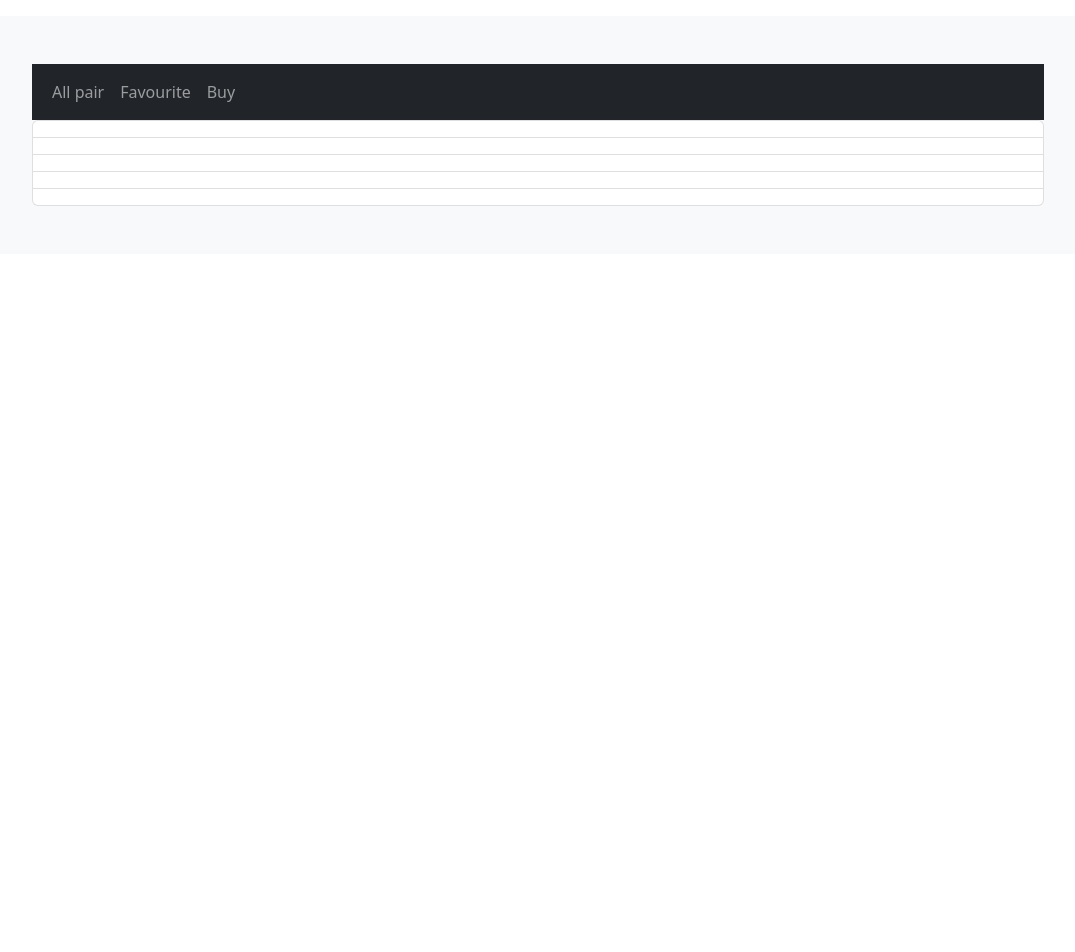
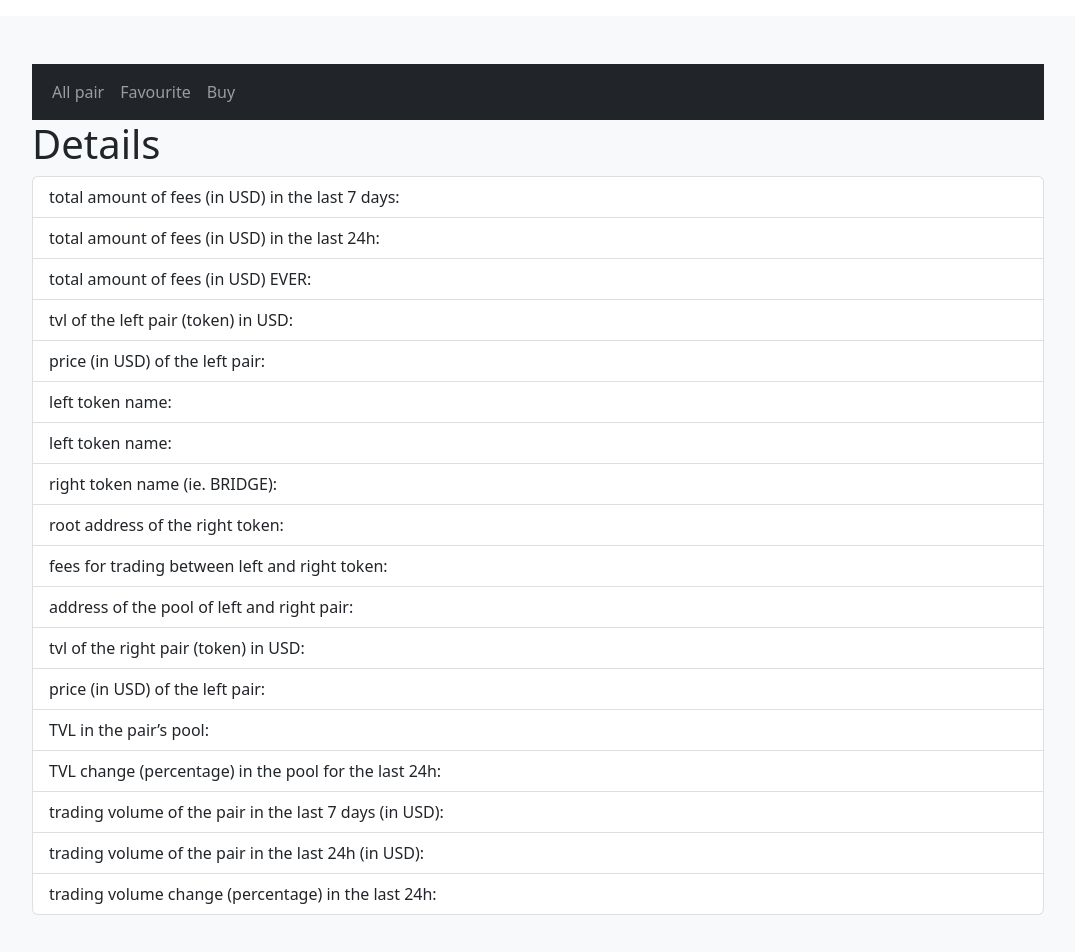
Before and after one commit to julmedvedeva/financial_app, a React (Create React App) app: page /pair in a window 1280 px wide. Shown: the top 952 px of the page, without its empty margins (102-1177 px from the left). Before the commit the page ends 800 px from the top, so only its background shows below. Built offline with nearby package versions, Linux system fonts and the light colour scheme; no server answers.

Commit message:
описала пару (#7)

```diff
--- a/src/PairStore.ts
+++ b/src/PairStore.ts
@@ -1,5 +1,5 @@
 import { observable, action, makeAutoObservable, runInAction } from 'mobx';
-import { buyPair, getPair, getPairDetails, getPairs } from './service/service';
+import { buyPair, getPair, getPairs } from './service/service';
 
 export class PairStore {
   constructor() {
@@ -22,13 +22,30 @@ export class PairStore {
         fee7d: string;
         fee24h: string;
         leftLocked?: string;
-        meta: { base: string; counter: string };
+        feeAllTime?: string;
+        leftPrice?: string;
+        rightLocked?: string;
+        rightPrice?: string;
+        tvl?: string;
+        tvlChange?: string;
+        volume7d?: string;
+        volume24h?: string;
+        volumeChange24h?: string;
+        meta: {
+          base: string;
+          counter: string;
+          baseAddress?: string;
+          counterAddress?: string;
+          fee?: string;
+          lpAddress?: string;
+          poolAddress?: string;
+        };
       }
     | undefined;
 
   @action
   loadPairs = () => {
-    // setTimeout(() => {
+    setTimeout(() => {
       getPairs().then((pairs) => {
         const filterData = (arr: any, query: string, ent: string) => {
           return arr.filter((el: any) => el[ent] === query);
@@ -37,7 +54,7 @@ export class PairStore {
         this.pairs = [...finishAr];
       });
       this.isLoading = false;
-    // }, 5000);
+    }, 1000);
   };
 
   @action buyPairs = () => {
--- a/src/components/Nav.tsx
+++ b/src/components/Nav.tsx
@@ -10,8 +10,8 @@ function Navigate() {
         <Navbar.Collapse id="responsive-navbar-nav">
           <Nav className="me-auto">
             <Nav.Link href="/">All pair</Nav.Link>
-            <Nav.Link href="favourite">Favourite</Nav.Link>
-            <Nav.Link href="form">Buy</Nav.Link>
+            <Nav.Link href="/favourite">Favourite</Nav.Link>
+            <Nav.Link href="/form">Buy</Nav.Link>
           </Nav>
         </Navbar.Collapse>
       </Container>
--- a/src/components/PairItem.tsx
+++ b/src/components/PairItem.tsx
@@ -12,13 +12,75 @@ const PairItem = (props: any) => {
   }, []);
 
   return (
-    <ListGroup>
-      <ListGroupItem>{pairStore.pairLong?.fee7d}</ListGroupItem>
-      <ListGroupItem>{pairStore.pairLong?.fee24h}</ListGroupItem>
-      <ListGroupItem>{pairStore.pairLong?.leftLocked}</ListGroupItem>
-      <ListGroupItem>{pairStore.pairLong?.meta.base}</ListGroupItem>
-      <ListGroupItem>{pairStore.pairLong?.meta.counter}</ListGroupItem>
-    </ListGroup>
+    <>
+      <h1>Details</h1>
+      <ListGroup>
+        <ListGroupItem>
+          total amount of fees (in USD) in the last 7 days:{' '}
+          {pairStore.pairLong?.fee7d}
+        </ListGroupItem>
+        <ListGroupItem>
+          total amount of fees (in USD) in the last 24h:{' '}
+          {pairStore.pairLong?.fee24h}
+        </ListGroupItem>
+        <ListGroupItem>
+          total amount of fees (in USD) EVER: {pairStore.pairLong?.feeAllTime}
+        </ListGroupItem>
+        <ListGroupItem>
+          tvl of the left pair (token) in USD: {pairStore.pairLong?.leftLocked}
+        </ListGroupItem>
+        <ListGroupItem>
+          price (in USD) of the left pair: {pairStore.pairLong?.leftPrice}
+        </ListGroupItem>
+        <ListGroupItem>
+          left token name: {pairStore.pairLong?.meta.base}
+        </ListGroupItem>
+        <ListGroupItem>
+          left token name: {pairStore.pairLong?.meta.baseAddress}
+        </ListGroupItem>
+        <ListGroupItem>
+          right token name (ie. BRIDGE): {pairStore.pairLong?.meta.counter}
+        </ListGroupItem>
+        <ListGroupItem>
+          root address of the right token:{' '}
+          {pairStore.pairLong?.meta.counterAddress}
+        </ListGroupItem>
+        <ListGroupItem>
+          fees for trading between left and right token:{' '}
+          {pairStore.pairLong?.meta.fee}
+        </ListGroupItem>
+        <ListGroupItem>
+          address of the pool of left and right pair:{' '}
+          {pairStore.pairLong?.meta.poolAddress}
+        </ListGroupItem>
+        <ListGroupItem>
+          tvl of the right pair (token) in USD:{' '}
+          {pairStore.pairLong?.rightLocked}
+        </ListGroupItem>
+        <ListGroupItem>
+          price (in USD) of the left pair: {pairStore.pairLong?.rightPrice}
+        </ListGroupItem>
+        <ListGroupItem>
+          TVL in the pair’s pool: {pairStore.pairLong?.tvl}
+        </ListGroupItem>
+        <ListGroupItem>
+          TVL change (percentage) in the pool for the last 24h:{' '}
+          {pairStore.pairLong?.tvlChange}
+        </ListGroupItem>
+        <ListGroupItem>
+          trading volume of the pair in the last 7 days (in USD):{' '}
+          {pairStore.pairLong?.volume7d}
+        </ListGroupItem>
+        <ListGroupItem>
+          trading volume of the pair in the last 24h (in USD):{' '}
+          {pairStore.pairLong?.volume24h}
+        </ListGroupItem>
+        <ListGroupItem>
+          trading volume change (percentage) in the last 24h:{' '}
+          {pairStore.pairLong?.volumeChange24h}
+        </ListGroupItem>
+      </ListGroup>
+    </>
   );
 };
 
```
Lines whose indentation alone changed are shown as unchanged.
